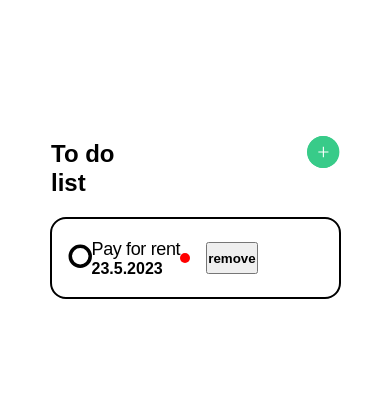
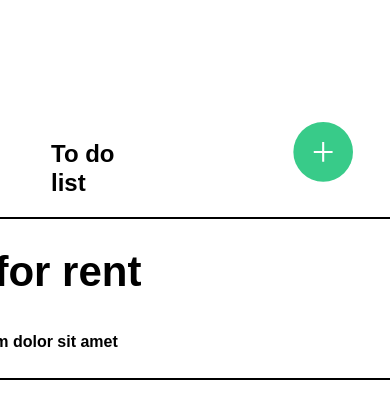
Before and after one commit to EmanuelRusuu/ToDoApp, a Vue app in the folder todoapp/: page / in a window 390 px wide. Both pictures are taken after a click on the button 323 px from the left and 152 px from the top of the page. Shown: the top 418 px of the page. Built offline with nearby package versions, Linux system fonts and the light colour scheme; a web font is replaced by a local one.

Commit message:
ITL-13 Make the todo list look
- I did the todo list design as on figma
- It is responsive and looks good for any device

```diff
--- a/todoapp/src/components/Header.vue
+++ b/todoapp/src/components/Header.vue
@@ -1,21 +1,28 @@
 <!-- eslint-disable vue/multi-word-component-names -->
 <script setup lang="ts">
 import addTodo from '../assets/addbutton.svg'
+import addTodoDesktop from '../assets/addTaskDesktop.svg'
+
+const props = defineProps<{ isMobile: boolean }>()
+
 const emit = defineEmits<{
   (e: 'addTodo'): void
 }>()
+
 function handleAdd() {
   emit('addTodo')
 }
 </script>
+
 <template>
   <div class="header">
     <h1 class="header-title">To do list</h1>
     <button @click="handleAdd" class="add-todo-btn">
-      <img :src="addTodo" />
+      <img :src="isMobile ? addTodo : addTodoDesktop" />
     </button>
   </div>
 </template>
+
 <style scoped>
 .header {
   width: 100%;
--- a/todoapp/src/components/Todo.vue
+++ b/todoapp/src/components/Todo.vue
@@ -2,23 +2,47 @@
 <script setup lang="ts">
 import type { TodoTypes } from '../types/text'
 import Incomplete from '../assets/eclipseblack.svg'
+import Complete from '../assets/completedTask.png'
+
 const props = defineProps<{
   todos: TodoTypes[]
+  isMobile: boolean
 }>()
-const emits = defineEmits<{
-  (e: 'removeTodo', index: number): void
-}>()
-function removeTodo(index: number) {
-  emits('removeTodo', index)
+
+function handleImportance(priority: number) {
+  if (priority === 0) {
+    return 'low'
+  } else if (priority === 1) {
+    return 'medium'
+  } else if (priority === 2) {
+    return 'high'
+  } else {
+    return ''
+  }
+}
+
+function statusState(todo: TodoTypes) {
+  if (todo.status === false) {
+    todo.status = true
+  } else {
+    todo.status = false
+  }
 }
 </script>
 <template>
-  <li class="todo" v-for="(todo, index) in todos" :key="index">
-    <div class="status-container">
-      <img v-if="!todo.status" :src="Incomplete" alt="incomplete" />
+  <div v-for="(todo, index) in todos" :key="index">
+    <div class="todo" v-if="isMobile">
+      <div @click="statusState(todo)" class="status-container">
+        <div v-if="!todo.status">
+          <img class="status" :src="Incomplete" alt="incomplete" />
         </div>
+        <div v-else>
+          <img class="status" :src="Complete" alt="complete" />
+        </div>
+      </div>
+      <div class="todo-importance-wrap">
         <div class="todo-content">
-      <p class="todo-text">
+          <p class="todo-title">
             {{ todo.title }}
           </p>
           <p class="todo-created_at">
@@ -26,24 +50,60 @@ function removeTodo(index: number) {
           </p>
         </div>
         <div class="todo-importance-container">
-      <div class="todo-importance"></div>
+          <p :class="handleImportance(todo.priority)" class="todo-importance"></p>
         </div>
-    <button class="remove-todo-btn" @click="removeTodo(index)">remove</button>
-  </li>
+      </div>
+    </div>
+
+    <div class="todo-desktop" v-else>
+      <div class="todo-content-desktop">
+        <p class="todo-title-desktop">
+          {{ todo.title }}
+        </p>
+        <p class="todo-text-desktop">
+          {{ todo.text }}
+        </p>
+      </div>
+      <div class="todo-imp-status-rem">
+        <div class="todo-importance-container-desktop">
+          <p v-if="todo.priority === 0" class="todo-importance-desktop low">Low</p>
+          <p v-else-if="todo.priority === 1" class="todo-importance-desktop medium">Medium</p>
+          <p v-else class="todo-importance-desktop high">High</p>
+        </div>
+        <div @click="statusState(todo)" class="status-container-desktop">
+          <div v-if="!todo.status">
+            <img class="status" :src="Incomplete" alt="incomplete" />
+          </div>
+          <div v-else>
+            <img class="status" :src="Complete" alt="complete" />
+          </div>
+        </div>
+      </div>
+    </div>
+  </div>
 </template>
 <style scoped>
-.todo {
+.todo,
+.todo-desktop {
   display: flex;
   align-items: center;
-  width: 291px;
-  height: 82px;
   background-color: var(--todo);
   border: 2px solid #000000;
   border-radius: 16px;
   padding: 1rem;
+}
+.todo {
+  width: 291px;
+  height: 82px;
   margin-bottom: 30px;
-  list-style: none;
 }
+
+.todo-desktop {
+  width: 610px;
+  height: 163px;
+  margin-bottom: 50px;
+}
+
 .remove-todo-btn {
   height: 2rem;
   margin: 1rem;
@@ -51,41 +111,100 @@ function removeTodo(index: number) {
 .status-container img {
   width: 24px;
   height: 24px;
+  margin-right: 18px;
 }
-.todo-content {
+
+.status-container-desktop img {
+  width: 40px;
+  height: 40px;
+}
+
+.todo-imp-status-rem {
+  display: flex;
+  flex-direction: column;
+  justify-content: space-between;
+  align-items: flex-end;
+  height: 100%;
+}
+
+.todo-importance-container-desktop {
+  color: white;
+}
+
+.todo-importance-desktop {
+  font-size: 18px;
+  font-weight: 600;
+  line-height: 29px;
+  text-align: center;
+  padding: 0 20px;
+  border-radius: 500px;
+}
+
+.high {
+  background: #ff481f;
+}
+
+.medium {
+  background: #ffab00;
+}
+
+.low {
+  background: #38cbcb;
+}
+
+.todo-content,
+.todo-content-desktop {
   display: flex;
   flex-direction: column;
 }
-.todo-text {
+
+.todo-content-desktop {
+  flex-grow: 1;
+}
+
+.todo-title {
   font-size: 18px;
   font-weight: 500;
   line-height: 21px;
-  letter-spacing: -0.02em;
+}
+
+.todo-title-desktop {
+  font-size: 42px;
+  font-weight: 600;
+  line-height: 50px;
+  width: 275px;
+  height: 86px;
+}
+
+.todo-importance-wrap-desktop,
+.todo-importance-wrap {
+  display: flex;
+  align-items: center;
+  justify-content: space-between;
+  flex-grow: 1;
+}
+
+.todo-importance-wrap-desktop {
+  display: flex;
 }
 
 .todo-importance {
   width: 10px;
   height: 10px;
   border-radius: 50%;
-  background-color: red;
-}
-
-@media screen and (min-width: 650px) {
-  .todo {
-    width: 610px;
-    height: 163px;
-    padding: 1rem;
-    margin-bottom: 50px;
-    flex-direction: row-reverse;
-  }
-
-  .status-container img {
-    width: 40px;
-    height: 40px;
 }
 
 .todo-created_at {
-    display: none;
-  }
+  width: 97.56px;
+  height: 15px;
+  font-weight: 400;
+  font-size: 12px;
+  line-height: 14px;
+  color: #333333;
+  mix-blend-mode: normal;
+  opacity: 0.3;
+  flex: none;
+  order: 1;
+  flex-grow: 0;
 }
 </style>
--- a/todoapp/src/components/TodoList.vue
+++ b/todoapp/src/components/TodoList.vue
@@ -1,9 +1,16 @@
 <script setup lang="ts">
-import { onMounted, ref, watch } from 'vue'
+import { onMounted, onUnmounted, ref, watch } from 'vue'
 import type { TodoTypes } from '../types/text'
 import Header from './Header.vue'
 import Todos from './Todos.vue'
+
 const todos = ref<TodoTypes[]>([])
+const isMobile = ref(false)
+
+function handleResize() {
+  isMobile.value = window.innerWidth < 650
+}
+
 function addTodo() {
   const currentDate = new Date()
   const day = currentDate.getDate()
@@ -18,12 +25,19 @@ function addTodo() {
   }
   todos.value.push(newTodo)
 }
-function removeTodo(index: number) {
-  todos.value.splice(index, 1)
-}
+
 onMounted(() => {
   todos.value = JSON.parse(localStorage.getItem('todos')!) || []
 })
+
+onMounted(() => {
+  window.addEventListener('resize', handleResize)
+})
+
+onUnmounted(() => {
+  window.removeEventListener('resize', handleResize)
+})
+
 watch(
   todos,
   (newVal) => {
@@ -32,12 +46,14 @@ watch(
   { deep: true }
 )
 </script>
+
 <template>
   <div class="todoapp-container">
-    <Header @add-todo="addTodo" />
-    <Todos :todos="todos" @removeTodo="removeTodo" />
+    <Header :is-mobile="isMobile" @add-todo="addTodo" />
+    <Todos :is-mobile="isMobile" :todos="todos" />
   </div>
 </template>
+
 <style scoped>
 .todoapp-container {
   margin-top: 136px;
--- a/todoapp/src/components/TodoUl.vue
+++ b/todoapp/src/components/TodoUl.vue
@@ -1,19 +1,15 @@
 <script setup lang="ts">
 import Todo from './Todo.vue'
 import type { TodoTypes } from '../types/text'
+
 const props = defineProps<{
   todos: TodoTypes[]
+  isMobile: boolean
 }>()
-const emits = defineEmits<{
-  (e: 'removeTodo', index: number): void
-}>()
-function removeTodo(index: number) {
-  emits('removeTodo', index)
-}
 </script>
 <template>
   <ul class="todo-ul">
-    <Todo :todos="todos" @remove-todo="removeTodo" />
+    <Todo :is-mobile="isMobile" :todos="todos" />
   </ul>
 </template>
 <style scoped>
--- a/todoapp/src/components/Todos.vue
+++ b/todoapp/src/components/Todos.vue
@@ -1,39 +1,20 @@
 <!-- eslint-disable vue/multi-word-component-names -->
 <script setup lang="ts">
-import { ref, onMounted, onUnmounted } from 'vue'
 import TodoUl from './TodoUl.vue'
 import NoTodosMobile from '../assets/notodosmobile.svg'
 import NoTodos from '../assets/notodos.svg'
 import type { TodoTypes } from '../types/text'
+
 const props = defineProps<{
   todos: TodoTypes[]
+  isMobile: boolean
 }>()
-const emits = defineEmits<{
-  (e: 'removeTodo', index: number): void
-}>()
-function removeTodo(index: number) {
-  emits('removeTodo', index)
-}
-
-const imageSource = ref<string>(window.innerWidth < 650 ? NoTodosMobile : NoTodos)
-
-function handleResize() {
-  imageSource.value = window.innerWidth < 650 ? NoTodosMobile : NoTodos
-}
-
-onMounted(() => {
-  window.addEventListener('resize', handleResize)
-})
-
-onUnmounted(() => {
-  window.removeEventListener('resize', handleResize)
-})
 </script>
 
 <template>
   <div class="todos">
-    <TodoUl :todos="todos" @remove-todo="removeTodo" />
-    <img :src="imageSource" v-if="todos.length < 1" />
+    <TodoUl :is-mobile="isMobile" :todos="todos" />
+    <img :src="isMobile ? NoTodosMobile : NoTodos" v-if="todos.length < 1" />
   </div>
 </template>
 
@@ -44,6 +25,10 @@ onUnmounted(() => {
   align-items: center;
 }
 
+.todos img {
+  margin-top: 49px;
+}
+
 @media screen and (min-height: 650px) {
   .todos img {
     margin-top: 72px;
```
Also changed, not shown: todoapp/src/assets/addTaskDesktop.svg (added). Lines whose indentation alone changed are shown as unchanged.
